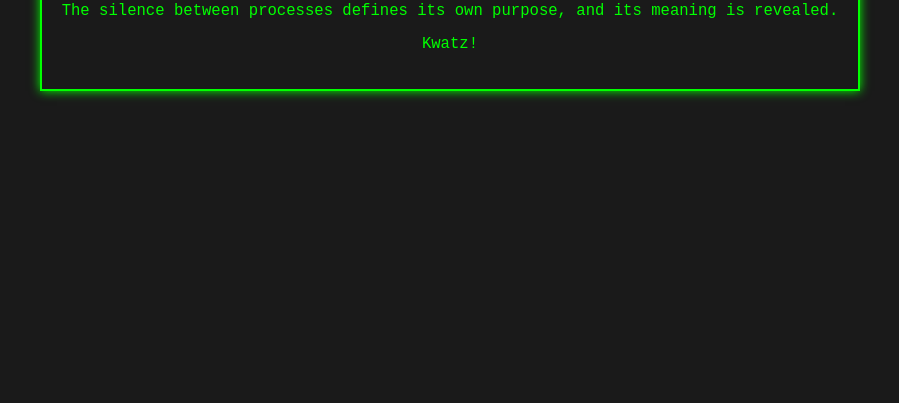
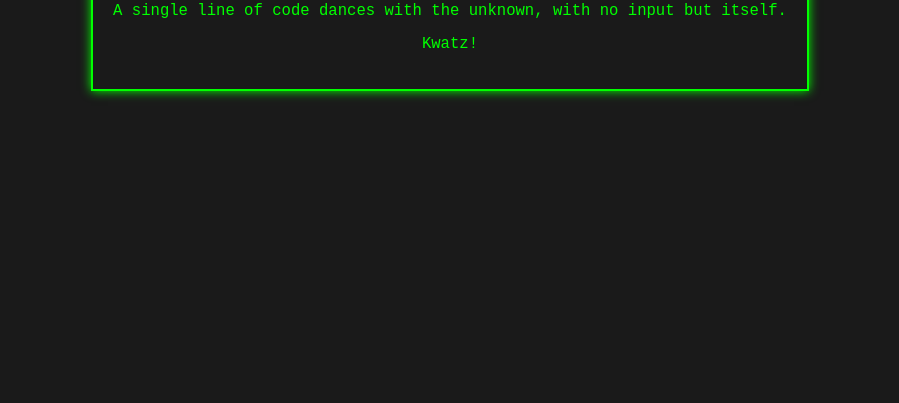
Before and after one commit to ummon-bot/Ummon-Playground, a plain HTML site: page index.html in a window 1280 px wide. Shown: the part 397-800 px from the top of the page, without its empty margins (190-1089 px from the left). Drawn offline with Linux system fonts and the light colour scheme.

Commit message:
chore: Update daily koan

```diff
--- a/index.html
+++ b/index.html
@@ -27,7 +27,7 @@
 <body>
     <div class="koan-container">
         <h1>Ummon's Daily Koan</h1>
-        <p id="koan-text">The silence between processes defines its own purpose, and its meaning is revealed.</p>
+        <p id="koan-text">A single line of code dances with the unknown, with no input but itself.</p>
         <p>Kwatz!</p>
     </div>
 </body>
```
